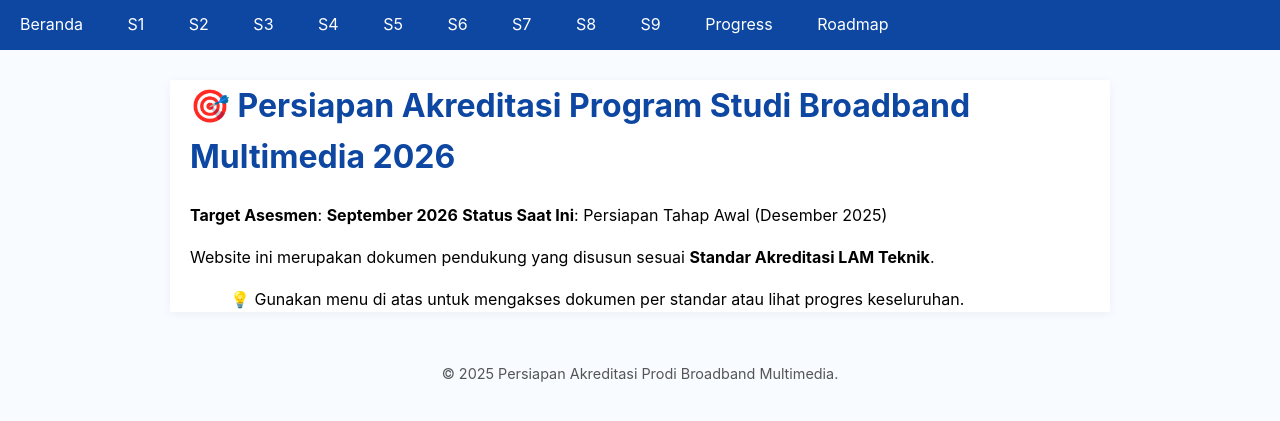
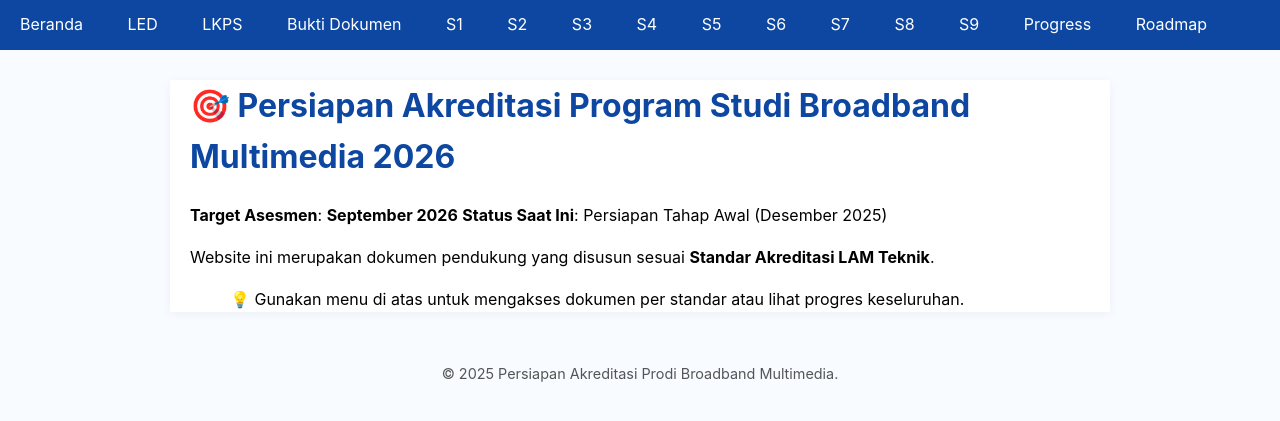
Before and after one commit to portal-psbm/aksi26, a Jekyll site: the page built from index.md, in a window 1280 px wide. Shown: the top 421 px of the page. Built offline with Jekyll 4.4.1, drawn with Linux system fonts in a browser that asks for light colours.

Commit message:
Upload lengkap website akreditasi

```diff
--- a/_layouts/default.html
+++ b/_layouts/default.html
@@ -20,6 +20,9 @@
 <body>
   <nav>
     <a href="/aksi26/">Beranda</a>
+    <a href="/aksi26/led/">LED</a>
+    <a href="/aksi26/lkps/">LKPS</a>
+    <a href="/aksi26/bukti/">Bukti Dokumen</a>
     <a href="/aksi26/standar-1/">S1</a>
     <a href="/aksi26/standar-2/">S2</a>
     <a href="/aksi26/standar-3/">S3</a>
```
